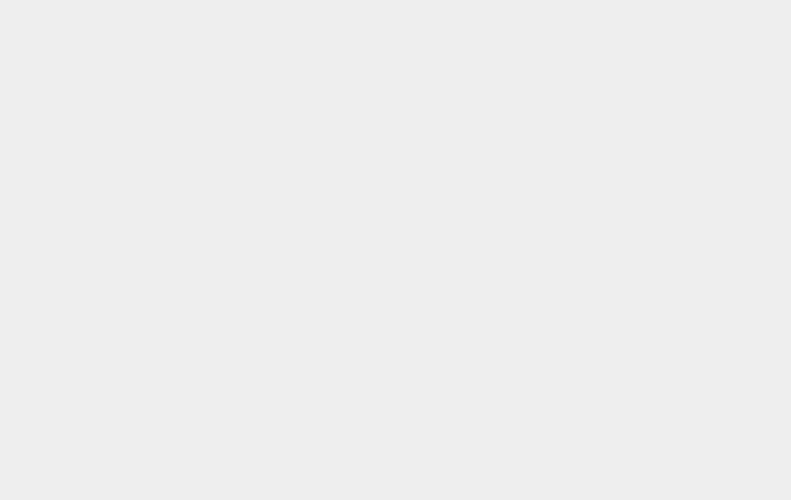
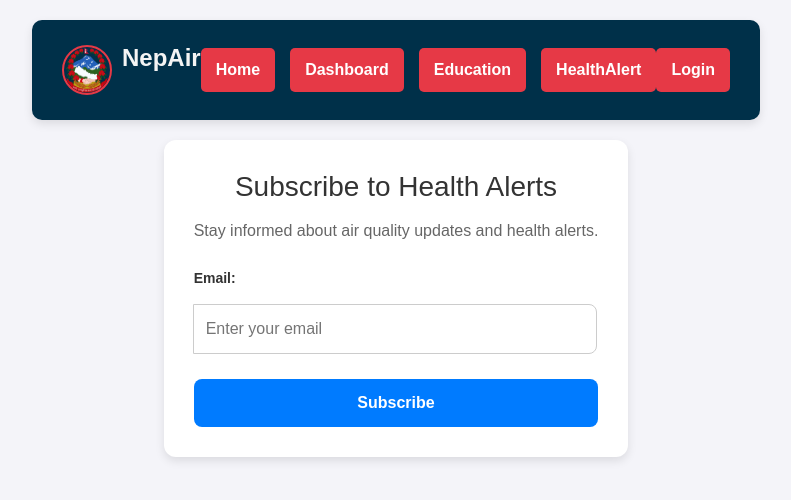
Before and after one commit to ShrijanThapa77/NepAir, a React (Create React App) app: page /healthalert in a window 1280 px wide. Before the commit this address had no page. Shown: the top 500 px of the page, without its empty margins (244-1035 px from the left). Built offline with nearby package versions, Linux system fonts and the light colour scheme; no server answers.

Commit message:
Health alert email function with manual data / backend fetch

```diff
--- a/package.json
+++ b/package.json
@@ -3,6 +3,7 @@
   "version": "0.1.0",
   "private": true,
   "dependencies": {
+    "@emailjs/browser": "^4.4.1",
     "babel-preset-react-app": "^10.0.1",
     "cra-template": "1.2.0",
     "emailjs-com": "^3.2.0",
--- a/src/App.js
+++ b/src/App.js
@@ -4,6 +4,7 @@ import Home from "./pages/Home";
 import Login from "./pages/Login";
 import './App.css';
 import AdminDash from "./pages/AdminDash";
+import HealthAlert from './pages/HealthAlert';
 
 
 
@@ -14,7 +15,7 @@ function App() {
         <Route path="/" element={<Home />} />
         <Route path="/login" element={<Login />} />
         <Route path="/admindash" element={<AdminDash />} />
-
+        <Route path="/healthalert" element={<HealthAlert />} />
       </Routes>
     </BrowserRouter>
   );
--- a/src/components/Navbar.jsx
+++ b/src/components/Navbar.jsx
@@ -52,7 +52,7 @@ const [userRole, setUserRole] = useState(null);
           <button style={styles.navButton} onClick={() => navigate('/')}>Home</button>
           <button style={styles.navButton} onClick={() => navigate(userRole === 'admin' ? '/admindash' : '/userdash')}>Dashboard</button>
           <button style={styles.navButton} onClick={() => navigate('/education')}>Education</button>
-          <button style={styles.navButton} onClick={() => navigate('/analysis')}>Analysis</button>
+          <button style={styles.navButton} onClick={() => navigate('/HealthAlert')}>HealthAlert</button>
         </div>
 
         <div style={styles.authSection}>
--- a/src/components/OldData.jsx
+++ b/src/components/OldData.jsx
@@ -1,9 +1,14 @@
-import React from 'react';
+import React, { useEffect, useMemo } from 'react';
+import { db } from '../firebase'; // Import Firestore database
+import { collection, getDocs, query, where } from 'firebase/firestore'; // Firestore utilities
+import emailjs from '@emailjs/browser';
 
 function OldData({ setShowInfo }) {
-  const data = [
-    { station: 'Khumaltar', value: 168, category: 'Hazardous' },
-    { station: 'Ratnapark', value: 165, category: 'Hazardous' },
+  // Memoize the `data` array to prevent it from changing on every render
+  const data = useMemo(
+    () => [
+      { station: 'Khumaltar', value: 205, category: 'Hazardous' }, // Example: AQI > 200
+      { station: 'Ratnapark', value: 300, category: 'Hazardous' },
       { station: 'Deukhuri, Dang', value: 165, category: 'Hazardous' },
       { station: 'Bharatpur', value: 156, category: 'Unhealthy' },
       { station: 'Bhaktapur', value: 155, category: 'Unhealthy' },
@@ -12,7 +17,69 @@ function OldData({ setShowInfo }) {
       { station: 'Ilam', value: 42, category: 'Good' },
       { station: 'Shankapark', value: '-', category: '' },
       { station: 'Achaam', value: '-', category: '' },
-  ];
+    ],
+    []
+  );
+
+  useEffect(() => {
+    const checkAQIAndNotify = async () => {
+      // Filter stations with AQI values above 200
+      const highAQIStations = data.filter((entry) => entry.value > 200);
+      console.log('High AQI stations:', highAQIStations);
+
+      if (highAQIStations.length === 0) {
+        console.log('No high AQI stations detected.');
+        return;
+      }
+
+      // Fetch user emails from Firestore
+      const usersRef = collection(db, 'users'); // Assuming 'users' is the collection name
+      const q = query(usersRef, where('subscribed', '==', true)); // Only notify subscribed users
+      const querySnapshot = await getDocs(q);
+
+      const userEmails = [];
+      querySnapshot.forEach((doc) => {
+        const userData = doc.data();
+        userEmails.push(userData.email); // Collect user emails
+        console.log('Fetched user:', userData); // Log each user document
+      });
+      console.log('Fetched emails:', userEmails);
+
+      if (userEmails.length === 0) {
+        console.warn('No subscribed users found in Firestore.');
+        return;
+      }
+
+      // Prepare email content
+      const stationsText = highAQIStations
+        .map((station) => `${station.station}: ${station.value}`)
+        .join('\n');
+
+      // Send email using EmailJS
+      userEmails.forEach((email) => {
+        emailjs
+          .send(
+            'service_thkeu45', // Your Service ID
+            'template_kk30yhg', // Your Template ID
+            {
+              to_email: email,
+              stations: stationsText,
+            },
+            'v6pNvmbYK2iyUdR2Z' // Your Public Key
+          )
+          .then(
+            (result) => {
+              console.log('Email sent successfully:', result.text);
+            },
+            (error) => {
+              console.error('Error sending email:', error.text);
+            }
+          );
+      });
+    };
+
+    checkAQIAndNotify();
+  }, [data]);
 
   return (
     <div>
--- /dev/null
+++ b/src/pages/HealthAlert.css
@@ -0,0 +1,111 @@
+/* HealthAlert.css */
+
+/* Page Layout */
+.health-alert-page {
+    font-family: 'Arial', sans-serif;
+    background-color: #f4f4f9;
+    min-height: 100vh;
+    display: flex;
+    flex-direction: column;
+    align-items: center;
+    padding: 20px;
+  }
+
+  /* Container Styling */
+  .health-alert-container {
+    max-width: 500px;
+    margin: 20px auto;
+    padding: 30px;
+    background: #ffffff;
+    border-radius: 12px;
+    box-shadow: 0 4px 10px rgba(0, 0, 0, 0.1);
+    text-align: center;
+  }
+
+  /* Heading Styling */
+  h2 {
+    font-size: 28px;
+    color: #333333;
+    margin-bottom: 15px;
+  }
+
+  p {
+    font-size: 16px;
+    color: #666666;
+    margin-bottom: 25px;
+  }
+
+  /* Form Styling */
+  .subscription-form {
+    display: flex;
+    flex-direction: column;
+    gap: 15px;
+  }
+
+  .input-group {
+    text-align: left;
+  }
+
+  label {
+    font-size: 14px;
+    font-weight: bold;
+    color: #333333;
+    margin-bottom: 5px;
+  }
+
+  input[type='email'] {
+    width: 100%;
+    padding: 12px;
+    border: 1px solid #cccccc;
+    border-radius: 8px;
+    font-size: 16px;
+    transition: border-color 0.3s ease;
+  }
+
+  input[type='email']:focus {
+    border-color: #007bff;
+    outline: none;
+  }
+
+  /* Button Styling */
+  .subscribe-btn {
+    padding: 12px;
+    background-color: #007bff;
+    color: #ffffff;
+    border: none;
+    border-radius: 8px;
+    font-size: 16px;
+    font-weight: bold;
+    cursor: pointer;
+    transition: background-color 0.3s ease;
+  }
+
+  .subscribe-btn:hover {
+    background-color: #0056b3;
+  }
+
+  /* Message Styling */
+  .message {
+    margin-top: 15px;
+    font-size: 14px;
+    color: #28a745; /* Green for success */
+  }
+
+  .message.error {
+    color: #dc3545; /* Red for errors */
+  }
+
+  /* Responsive Design */
+  @media (max-width: 600px) {
+    .health-alert-container {
+      padding: 20px;
+    }
+
+    h2 {
+      font-size: 24px;
+    }
+
+    p {
+      font-size: 14px;
+    }
+  }
--- /dev/null
+++ b/src/pages/HealthAlert.jsx
@@ -0,0 +1,85 @@
+import React, { useState } from 'react';
+import Navbar from '../components/Navbar'; // Import Navbar
+import { db } from '../firebase'; // Import Firestore database
+import { collection, addDoc, query, where, getDocs, updateDoc, doc } from 'firebase/firestore'; // Firestore utilities
+import './HealthAlert.css'; // Import CSS file
+
+function HealthAlert() {
+  const [email, setEmail] = useState('');
+  const [isSubscribed, setIsSubscribed] = useState(false);
+  const [message, setMessage] = useState('');
+
+  // Handle form submission
+  const handleSubmit = async (e) => {
+    e.preventDefault();
+
+    if (!email) {
+      setMessage('Please enter your email.');
+      return;
+    }
+
+    try {
+      // Check if the user already exists in the database
+      const usersRef = collection(db, 'users');
+      const q = query(usersRef, where('email', '==', email));
+      const querySnapshot = await getDocs(q);
+
+      if (!querySnapshot.empty) {
+        // User exists, update subscription status
+        const userDoc = querySnapshot.docs[0];
+        await updateDoc(doc(db, 'users', userDoc.id), {
+          subscribed: !isSubscribed,
+        });
+        setIsSubscribed(!isSubscribed);
+        setMessage(
+          isSubscribed
+            ? 'You have unsubscribed from email alerts.'
+            : 'You have successfully subscribed to email alerts!'
+        );
+      } else {
+        // User does not exist, add new user
+        await addDoc(usersRef, {
+          email: email,
+          subscribed: true,
+        });
+        setIsSubscribed(true);
+        setMessage('You have successfully subscribed to email alerts!');
+      }
+    } catch (error) {
+      console.error('Error updating Firestore:', error);
+      setMessage('An error occurred. Please try again later.');
+    }
+  };
+
+  return (
+    <div className="health-alert-page">
+      {/* Navbar */}
+      <Navbar />
+
+      {/* Main Content */}
+      <div className="health-alert-container">
+        <h2>Subscribe to Health Alerts</h2>
+        <p>Stay informed about air quality updates and health alerts.</p>
+        <form onSubmit={handleSubmit} className="subscription-form">
+          <div className="input-group">
+            <label htmlFor="email">Email:</label>
+            <input
+              type="email"
+              id="email"
+              value={email}
+              onChange={(e) => setEmail(e.target.value)}
+              placeholder="Enter your email"
+              required
+            />
+          </div>
+          <button type="submit" className="subscribe-btn">
+            {isSubscribed ? 'Unsubscribe' : 'Subscribe'}
+          </button>
+        </form>
+        {message && <p className={`message ${message.includes('error') ? 'error' : ''}`}>{message}</p>}
+      </div>
+    </div>
+  );
+}
+
+export default HealthAlert;
--- a/src/pages/Login.jsx
+++ b/src/pages/Login.jsx
@@ -278,7 +278,10 @@ const Login = () => {
                 </select>
                 <select name="role" value={formData.role} onChange={handleChange} required>
                   <option value="user">User </option>
-                  <option value="admin">Admin</option>
+                  <option value="admin">Admin
+
+
+                  </option>
                 </select>
               </>
             )}
```
Also changed, not shown: 1 other file (tests, documents, lock files or other folders). Lines whose indentation alone changed are shown as unchanged.
